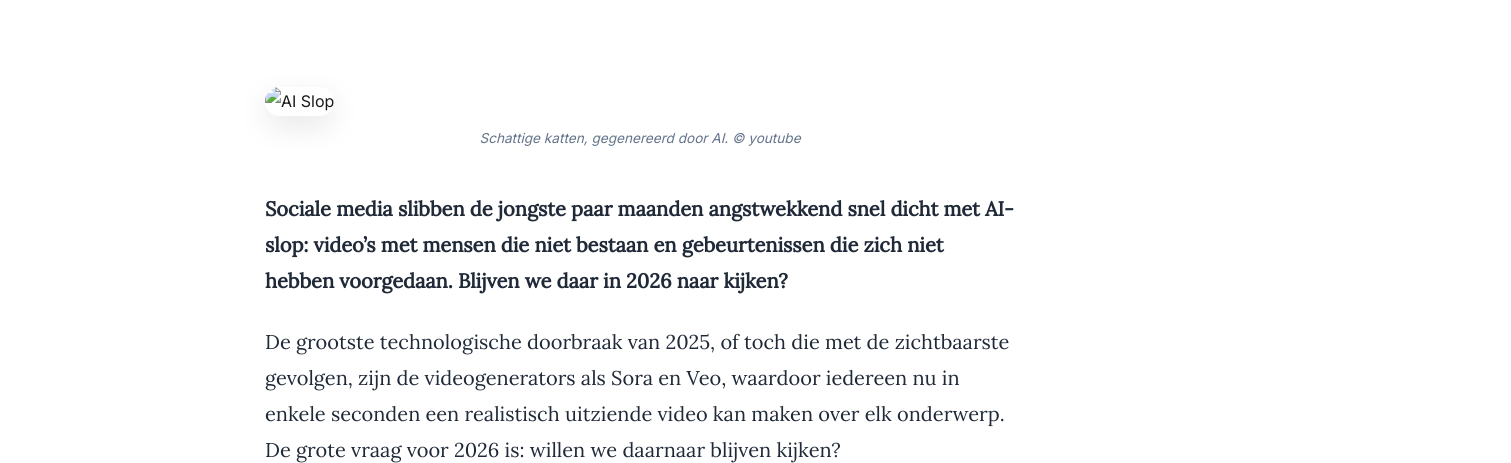
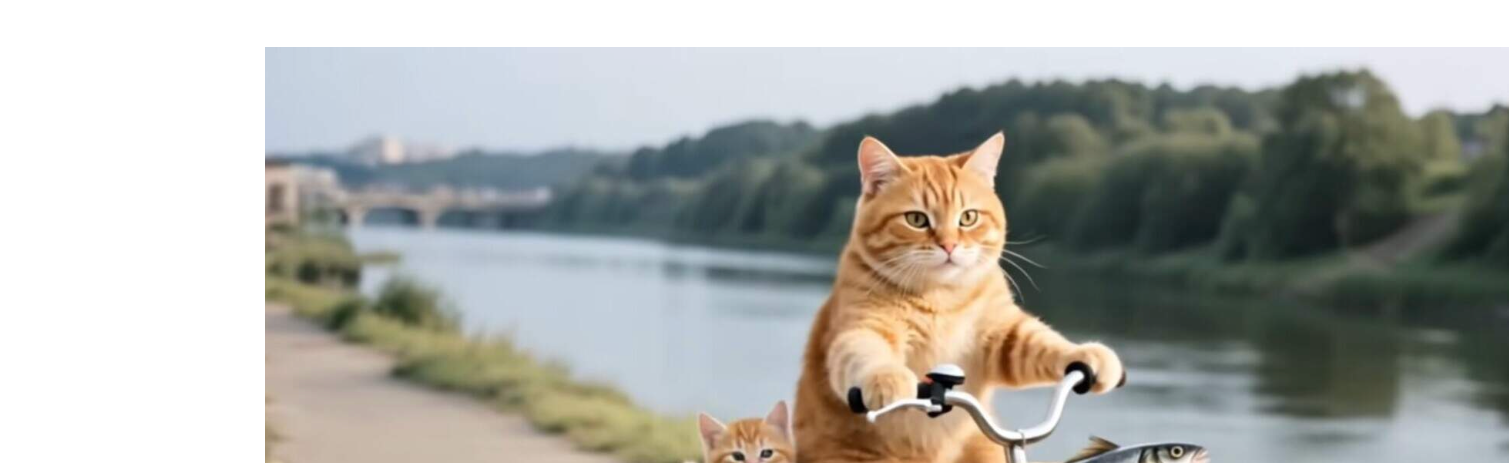
Before and after one commit to lilyvervoort/Artikels, a plain HTML site: page artikel1.html in a window 1280 px wide. Shown: the part 337-800 px from the top of the page, 1511 px wide, since content can reach past the window. Drawn offline with nearby package versions, Linux system fonts and the light colour scheme.

Commit message:
Update artikel1.html

```diff
--- a/artikel1.html
+++ b/artikel1.html
@@ -36,7 +36,7 @@
                 <div class="meta">Door Dominique Deckmyn</div>
             </header>
 
-            <img src="images/ai-kat" class="main-image" alt="AI Slop">
+            <img src="ai-kat.png" class="card-img" alt="AI Slop">
             <div class="caption">Schattige katten, gegenereerd door AI. © youtube</div>
 
             <div class="content-body">
```
